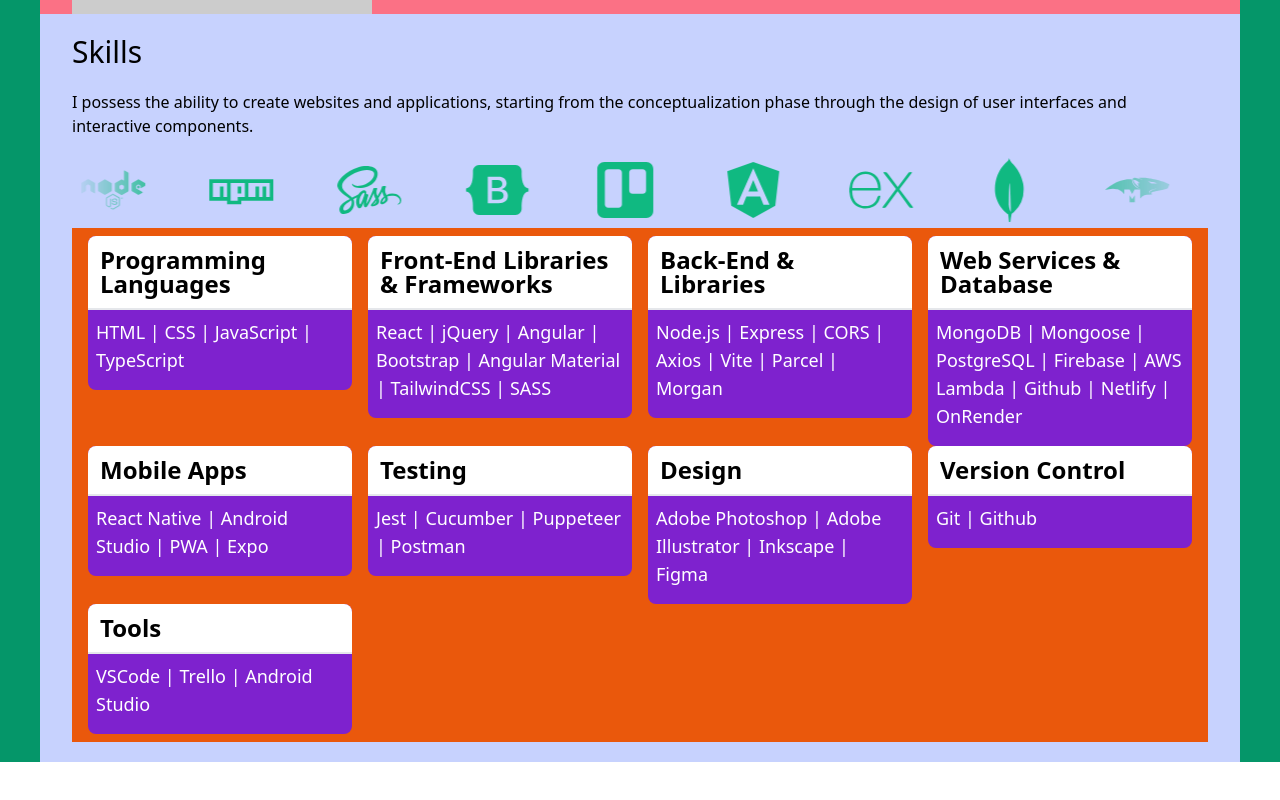
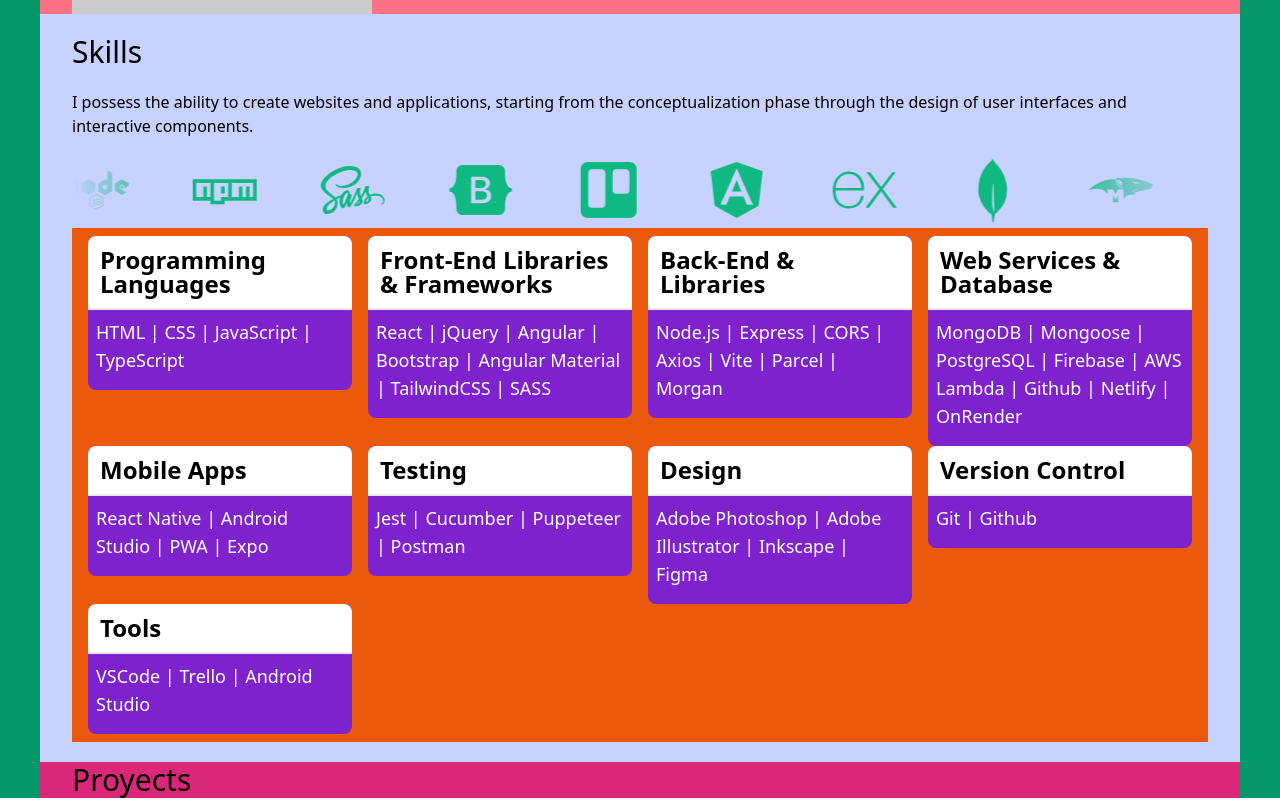
Before and after one commit to tompra/devfolio, a React (Vite) app: page / in a window 1280 px wide. Shown: the part 1154-1954 px from the top of the page. Before the commit the page ends 1916 px from the top, so only its background shows below. Built offline with nearby package versions, Linux system fonts and the light colour scheme.

Commit message:
Add projects component

```diff
--- a/src/App.jsx
+++ b/src/App.jsx
@@ -2,6 +2,7 @@
 import Hero from './components/Hero';
 import Skills from './components/Skills';
 import About from './components/About';
+import Projects from './components/Projects';
 
 const App = () => {
     return (
@@ -10,6 +11,7 @@
             <Hero />
             <About />
             <Skills />
+            <Projects />
         </div>
     );
 };
--- /dev/null
+++ b/src/components/Projects.jsx
@@ -0,0 +1,8 @@
+const Projects = () => {
+    return (
+        <section className=' bg-pink-600 align-element '>
+            <h1 className='text-3xl'>Proyects</h1>
+        </section>
+    );
+};
+export default Projects;
```
